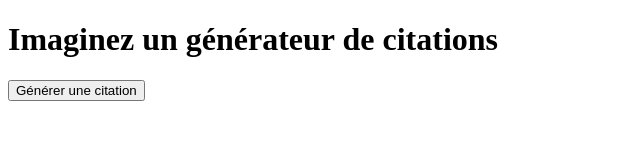
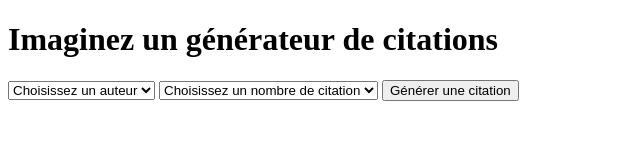
Before and after one commit to Boris74000/OC-Projet-5-Imaginez-un-g-n-rateur-de-citations, a plain HTML site: page index.html in a window 1280 px wide. Shown: the whole page, without its empty margins (0-640 px from the left). Drawn offline with Linux system fonts and the light colour scheme.

Commit message:
On ajoute les listes déroulantes pour choisir l'auteur et le nombre de citation.

```diff
--- a/index.html
+++ b/index.html
@@ -7,6 +7,24 @@
 <body>
 
 <h1>Imaginez un générateur de citations</h1>
+
+<select name="quoteAuthor" id="quoteAuthorSelect">
+    <option value="empty">Choisissez un auteur</option>
+    <option value="winstonC">Winston Churchill</option>
+    <option value="albertE">Albert Einstein</option>
+
+</select>
+
+<select name="quoteNumber" id="quoteNumberSelect">
+    <option value="empty">Choisissez un nombre de citation</option>
+    <option value="1">1</option>
+    <option value="2">2</option>
+    <option value="3">3</option>
+    <option value="4">4</option>
+    <option value="5">5</option>
+</select>
+<!--<button id="getQuoteNumber">Récupérer le nombre de citation</button>-->
+
 <button id="btnGenerate">Générer une citation</button>
 <div id="containerQuoteGenerate"></div>
 
```
